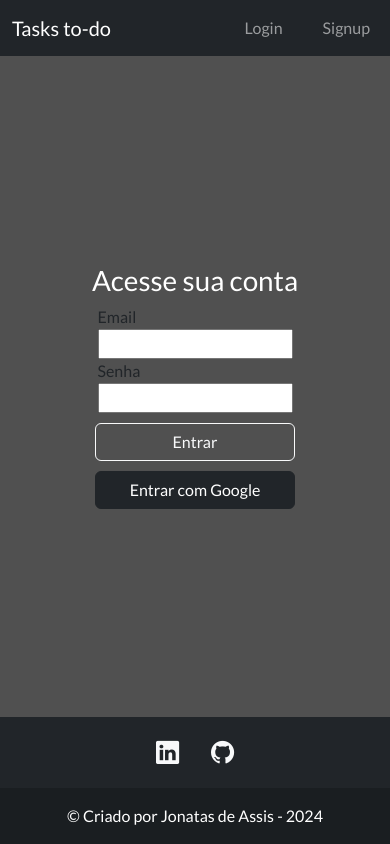
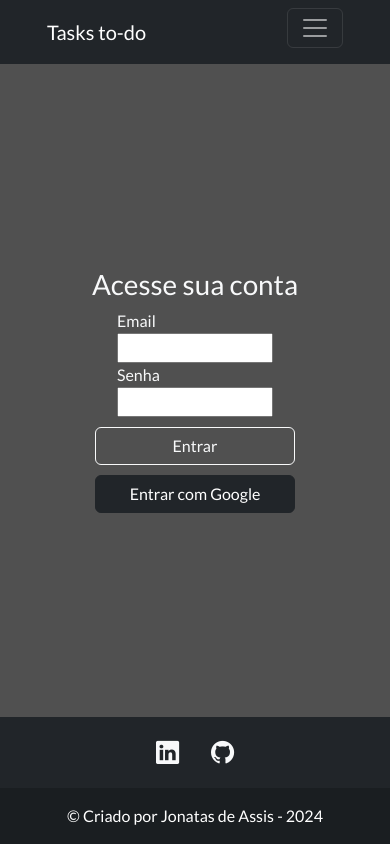
Before and after one commit to 1footguy/task-manager, a React (Vite) app: page /login in a window 390 px wide. Built offline with nearby package versions, Linux system fonts and the light colour scheme; no server answers.

Commit message:
responsividade e posicionamento

```diff
--- a/src/components/Header/Header.jsx
+++ b/src/components/Header/Header.jsx
@@ -13,10 +13,12 @@ export default function Header(props) {
         <>
           <MyModal {...props} />
 
-          <Navbar bg="dark" data-bs-theme="dark">
-            <Container>
+          <Navbar bg="dark" data-bs-theme="dark" expand="lg">
+            <Container fluid style={{maxWidth: '82%'}}>
               <Navbar.Brand>Tasks to-do</Navbar.Brand>
-              <Nav className="ml-auto gap-4 tracking-wider">
+              <Navbar.Toggle aria-controls="navbar-nav" className="mb-2"/>
+              <Navbar.Collapse id="navbar-nav">
+              <Nav className="ms-auto gap-4 tracking-wider">
                 {(!autenticado) ? (
                   <>
                     <Link to="/login" className="nav-link">Login</Link>
@@ -32,6 +34,7 @@ export default function Header(props) {
                   </>
                 )}
               </Nav>
+              </Navbar.Collapse>
             </Container>
           </Navbar>
         </>
--- a/src/components/Task/Task.jsx
+++ b/src/components/Task/Task.jsx
@@ -22,7 +22,7 @@ export default function Task(props) {
   }
 
   return (
-    <div className="col-12 col-sm-6 col-md-4 col-lg-3">
+    <div className="col-12 col-sm-6 col-md-4 col-lg-3 d-flex justify-content-center">
       <Modal4Update
         toggleForm={() => setEditFormVisible(!editFormVisible)}
         show={editFormVisible}
@@ -33,11 +33,14 @@ export default function Task(props) {
       <Card
         style={{
           display: "flex",
-          width: "16rem",
-          height: "16rem",
-          flexWrap: "wrap",
+          minWidth: "16rem",
+          minHeight: "18rem",
+          maxWidth: "16rem",
+          maxHeight: "20rem",
+          flexDirection: "column",
+          overflow: "hidden"
         }}
-        className="m-5"
+        className="m-5 shadow-sm"
       >
         <Card.Body className="d-flex flex-column justify-content-between">
         <input type="hidden" value={props.task.id} name="taskId" />
@@ -46,7 +49,7 @@ export default function Task(props) {
           <Card.Text>
             {props.task.status === "true" ?<span>Status: <em>Concluido</em></span> : <span>Status: <em>Em andamento</em></span>}
           </Card.Text>
-          <div className="d-flex gap-3 justify-content-center">
+          <div className="d-flex flex-column flex-md-row gap-3 justify-content-center">
             <Button variant="outline-success" onClick={choosenTask}> Editar </Button>
             <Button variant="danger" onClick={removeTask}> Excluir </Button>
           </div>
--- a/src/pages/Home.jsx
+++ b/src/pages/Home.jsx
@@ -37,8 +37,8 @@ export default function Home() {
         show={formVisible}
         addTask={addTask}
       />
-      <main className="flex-grow-1 row g-3 ">
-        {tasks.map((task) => <Task task={task} key={task.id} listTasks={listTasks} /> )}
+      <main className="flex-grow-1 row g-3" >
+        {tasks.map((task) => <Task task={task} key={task.id} listTasks={listTasks} style={{ minHeight: "calc(100vh - 140px)", paddingBottom: "80px" }} /> )}
       </main>
       <Footer />
     </>
--- a/src/pages/Login.jsx
+++ b/src/pages/Login.jsx
@@ -43,9 +43,9 @@ export default function Login() {
   return (
     <>
           <Header />
-            <main className="flex-grow-1 align-items-center d-flex flex-column justify-content-center">
-                <h1 className="text-white">Acesse sua conta</h1>
-                <form onSubmit={handleSubmit(enviarForm)} className="d-flex flex-column w-50 ">
+            <main className="flex-grow-1 align-items-center d-flex flex-column justify-content-center text-light">
+                <h1>Acesse sua conta</h1>
+                <form onSubmit={handleSubmit(enviarForm)} style={{ display: "flex", flexDirection: "column", width: "40%" }}>
                         <label htmlFor="email">Email </label>
                         <input type="email" id="email" autoComplete="off" {...register('email', {
                             required: true,
--- a/src/pages/Signup.jsx
+++ b/src/pages/Signup.jsx
@@ -25,10 +25,8 @@ export default function Signup() {
   return (
     <>
       <Header />
-      <main
-        style={{ flexGrow: 1, justifyItems: "center", alignContent: "center" }}
-      >
-        <h1 className="text-white">Cadastre-se</h1>
+      <main className="flex-grow-1 align-items-center d-flex flex-column justify-content-center text-light">
+        <h1>Cadastre-se</h1>
         <form
           onSubmit={handleSubmit(newUser)}
           style={{ display: "flex", flexDirection: "column", width: "40%" }}
```
